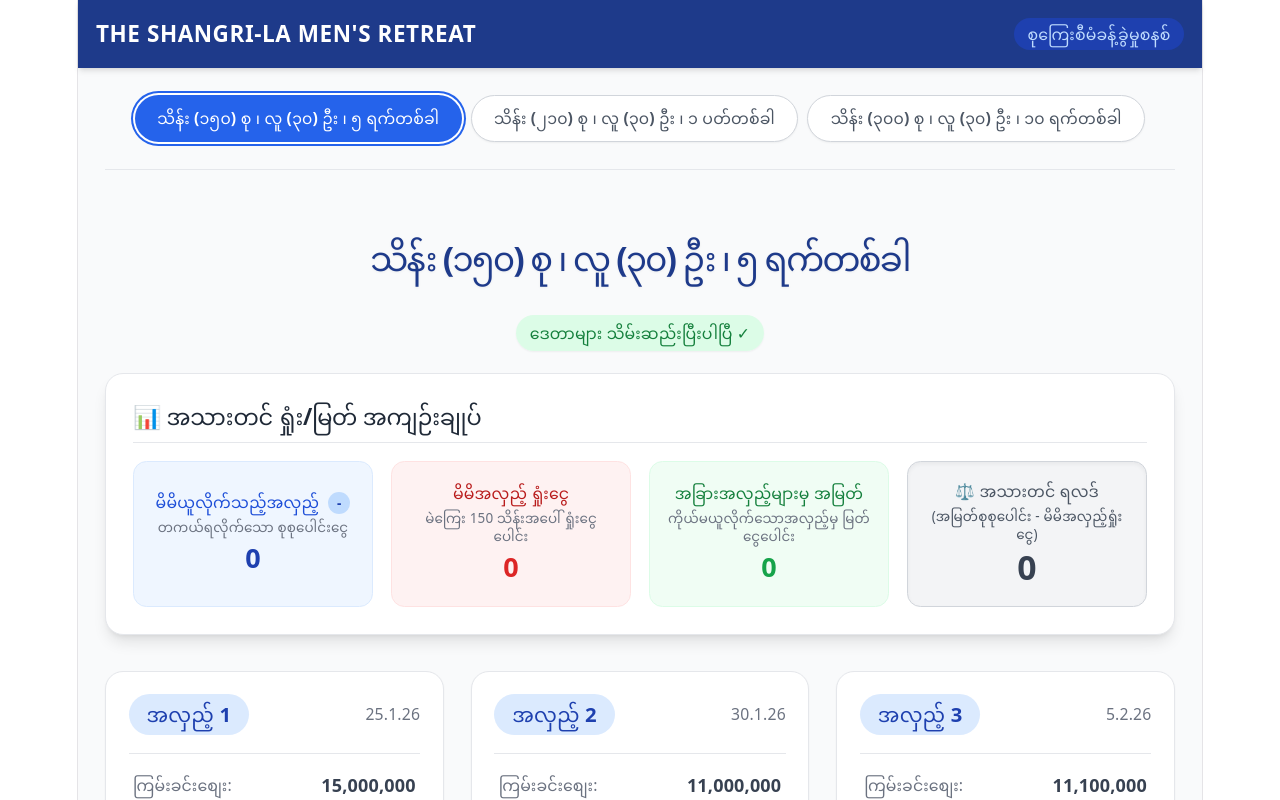
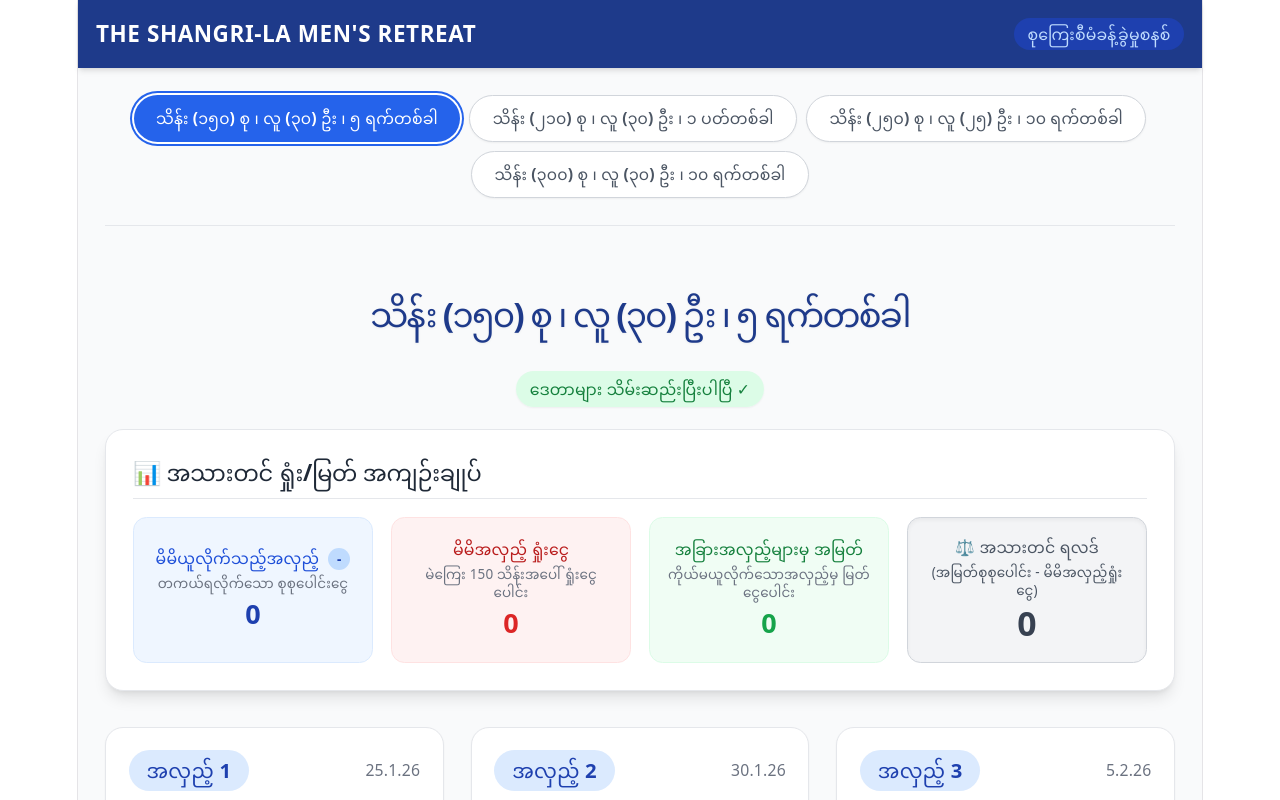
Before and after one commit to xtettnaingkyaw-oss/Sukyaemanagement, a React (Vite) app: page / in a window 1280 px wide. Shown: the top 800 px of the page. Built offline with nearby package versions, Linux system fonts and the light colour scheme; no server answers; the database is empty.

Commit message:
Update App.tsx

```diff
--- a/src/App.tsx
+++ b/src/App.tsx
@@ -46,7 +46,7 @@
     },
     {
         id: "group_210_7days",
-        name: "သိန်း (၂၁၀) စု ၊ လူ (၃၀) ဦး ၊ ၁ ပတ်တစ်ခါ", // 🔴 ယခုအသစ်ထည့်ထားသော ၂၁၀ သိန်းအဖွဲ့
+        name: "သိန်း (၂၁၀) စု ၊ လူ (၃၀) ဦး ၊ ၁ ပတ်တစ်ခါ",
         totalPot: 21000000,
         basePerPerson: 700000,
         totalMembers: 30,
@@ -66,6 +66,28 @@
             {n: 25, date: "25.8.26", price: 19600000}, {n: 26, date: "1.9.26", price: 19800000},
             {n: 27, date: "8.9.26", price: 20100000}, {n: 28, date: "15.9.26", price: 20400000},
             {n: 29, date: "22.9.26", price: 20700000}, {n: 30, date: "29.9.26", price: 21000000}
+        ]
+    },
+    {
+        id: "group_250_10days",
+        name: "သိန်း (၂၅၀) စု ၊ လူ (၂၅) ဦး ၊ ၁၀ ရက်တစ်ခါ", // 🔴 ယခုအသစ်ထည့်ထားသော ၂၅၀ သိန်းအဖွဲ့
+        totalPot: 25000000,
+        basePerPerson: 1000000,
+        totalMembers: 25,
+        data: [
+            {n: 1, date: "5.5.26", price: 25000000}, {n: 2, date: "15.5.26", price: 19000000},
+            {n: 3, date: "25.5.26", price: 19200000}, {n: 4, date: "5.6.26", price: 19400000},
+            {n: 5, date: "15.6.26", price: 19600000}, {n: 6, date: "25.6.26", price: 19800000},
+            {n: 7, date: "5.7.26", price: 20200000}, {n: 8, date: "15.7.26", price: 20400000},
+            {n: 9, date: "25.7.26", price: 20600000}, {n: 10, date: "5.8.26", price: 20800000},
+            {n: 11, date: "15.8.26", price: 21000000}, {n: 12, date: "25.8.26", price: 21200000},
+            {n: 13, date: "5.9.26", price: 21400000}, {n: 14, date: "15.9.26", price: 21600000},
+            {n: 15, date: "25.9.26", price: 21800000}, {n: 16, date: "5.10.26", price: 22000000},
+            {n: 17, date: "15.10.26", price: 22200000}, {n: 18, date: "25.10.26", price: 22400000},
+            {n: 19, date: "5.11.26", price: 22700000}, {n: 20, date: "15.11.26", price: 23000000},
+            {n: 21, date: "25.11.26", price: 23300000}, {n: 22, date: "5.12.26", price: 23600000},
+            {n: 23, date: "15.12.26", price: 24000000}, {n: 24, date: "25.12.26", price: 24500000},
+            {n: 25, date: "5.1.27", price: 25000000}
         ]
     },
     {
```
